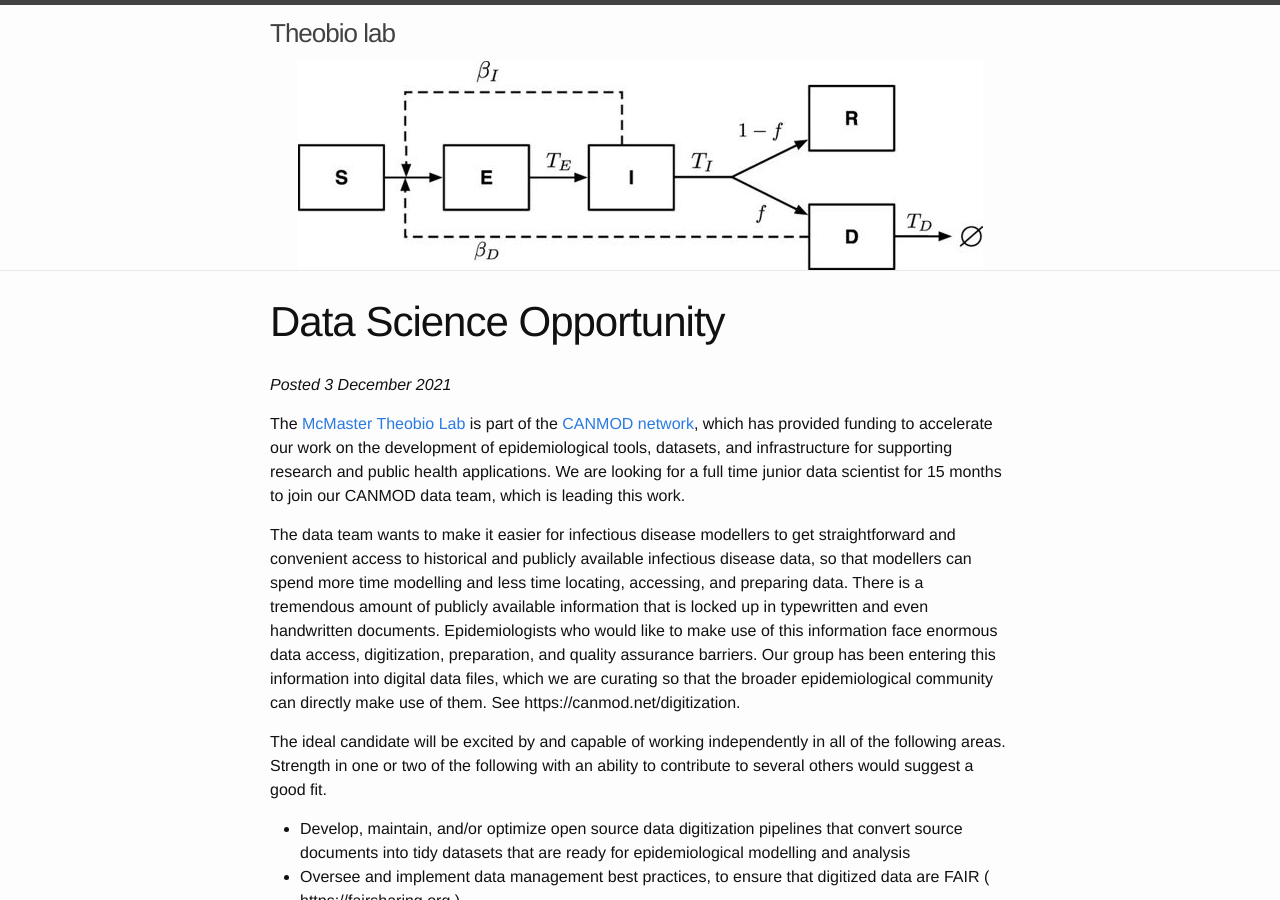
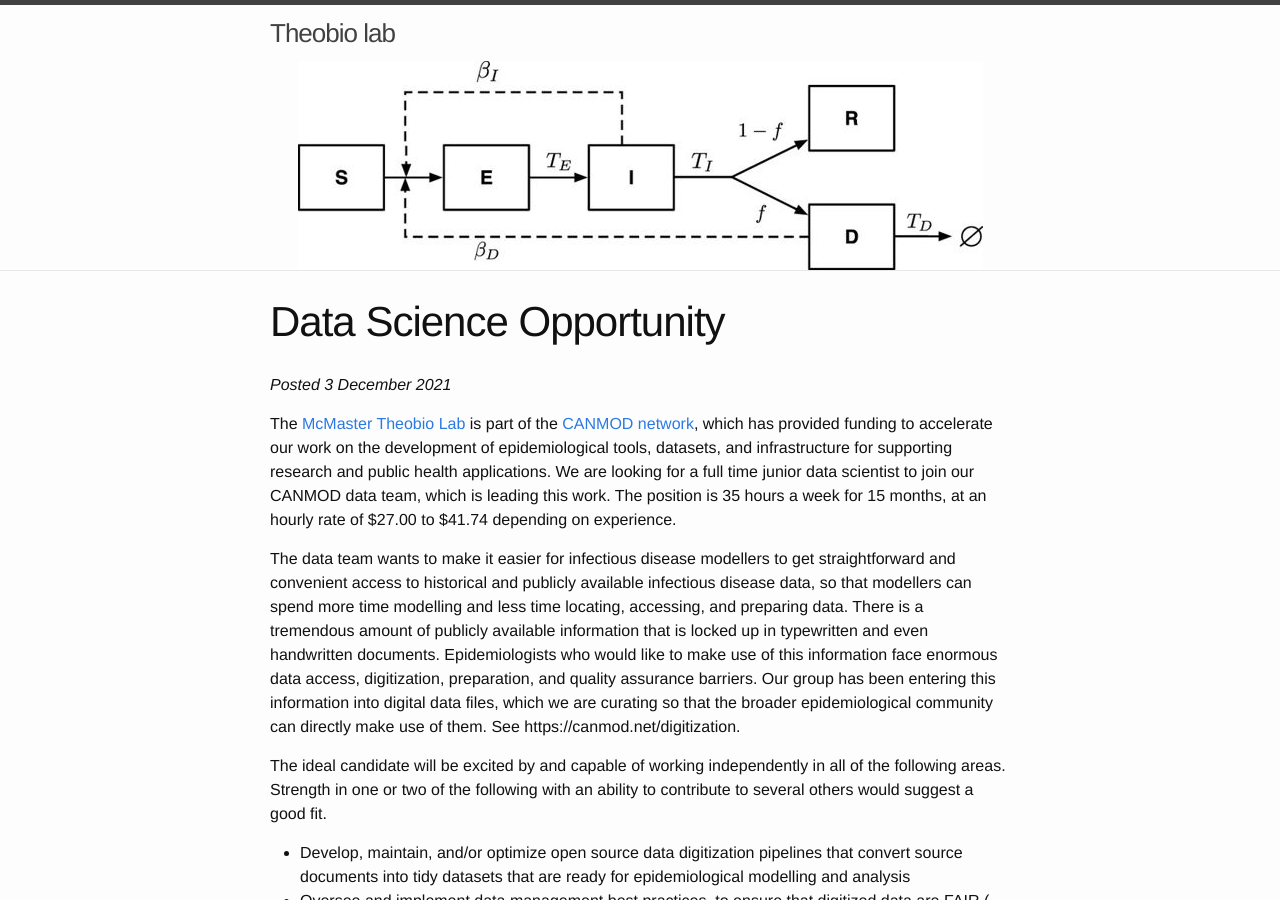
Before and after one commit to mac-theobio/mac-theobio.github.io, a Jekyll site: the page built from data-science.md, in a window 1280 px wide and 900 px high. Built offline with Jekyll 4.4.1, drawn with Linux system fonts in a browser that asks for light colours.

Commit message:
salaray range for data science position

```diff
--- a/data-science.md
+++ b/data-science.md
@@ -5,7 +5,7 @@ title: Data Science Opportunity
 
 _Posted 3 December 2021_
 
-The [McMaster Theobio Lab](https://mac-theobio.github.io) is part of the [CANMOD network](https://canmod.net), which has provided funding to accelerate our work on the development of epidemiological tools, datasets, and infrastructure for supporting research and public health applications. We are looking for a full time junior data scientist for 15 months to join our CANMOD data team, which is leading this work.
+The [McMaster Theobio Lab](https://mac-theobio.github.io) is part of the [CANMOD network](https://canmod.net), which has provided funding to accelerate our work on the development of epidemiological tools, datasets, and infrastructure for supporting research and public health applications. We are looking for a full time junior data scientist to join our CANMOD data team, which is leading this work. The position is 35 hours a week for 15 months, at an hourly rate of $27.00 to $41.74 depending on experience.
 
 The data team wants to make it easier for infectious disease modellers to get straightforward and convenient access to historical and publicly available infectious disease data, so that modellers can spend more time modelling and less time locating, accessing, and preparing data. There is a tremendous amount of publicly available information that is locked up in typewritten and even handwritten documents. Epidemiologists who would like to make use of this information face enormous data access, digitization, preparation, and quality assurance barriers. Our group has been entering this information into digital data files, which we are curating so that the broader epidemiological community can directly make use of them. See https://canmod.net/digitization.
 
```
